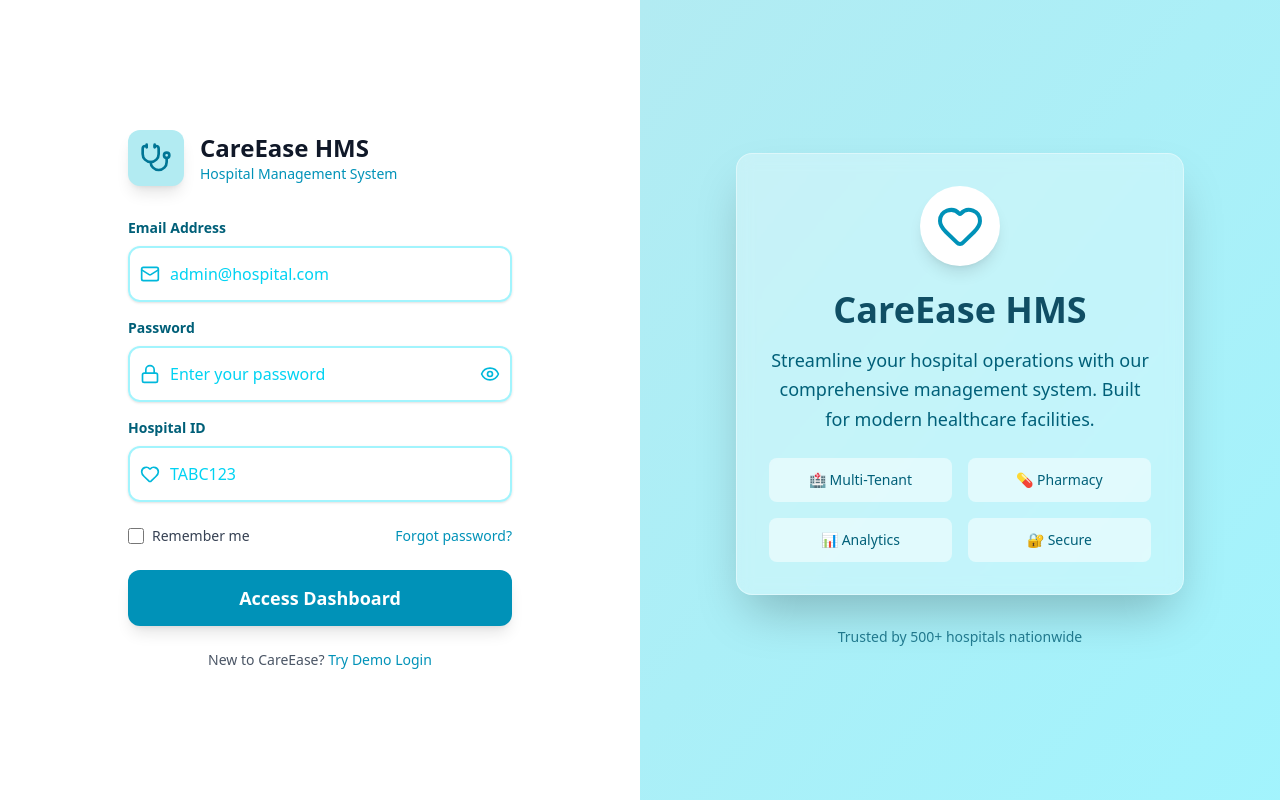
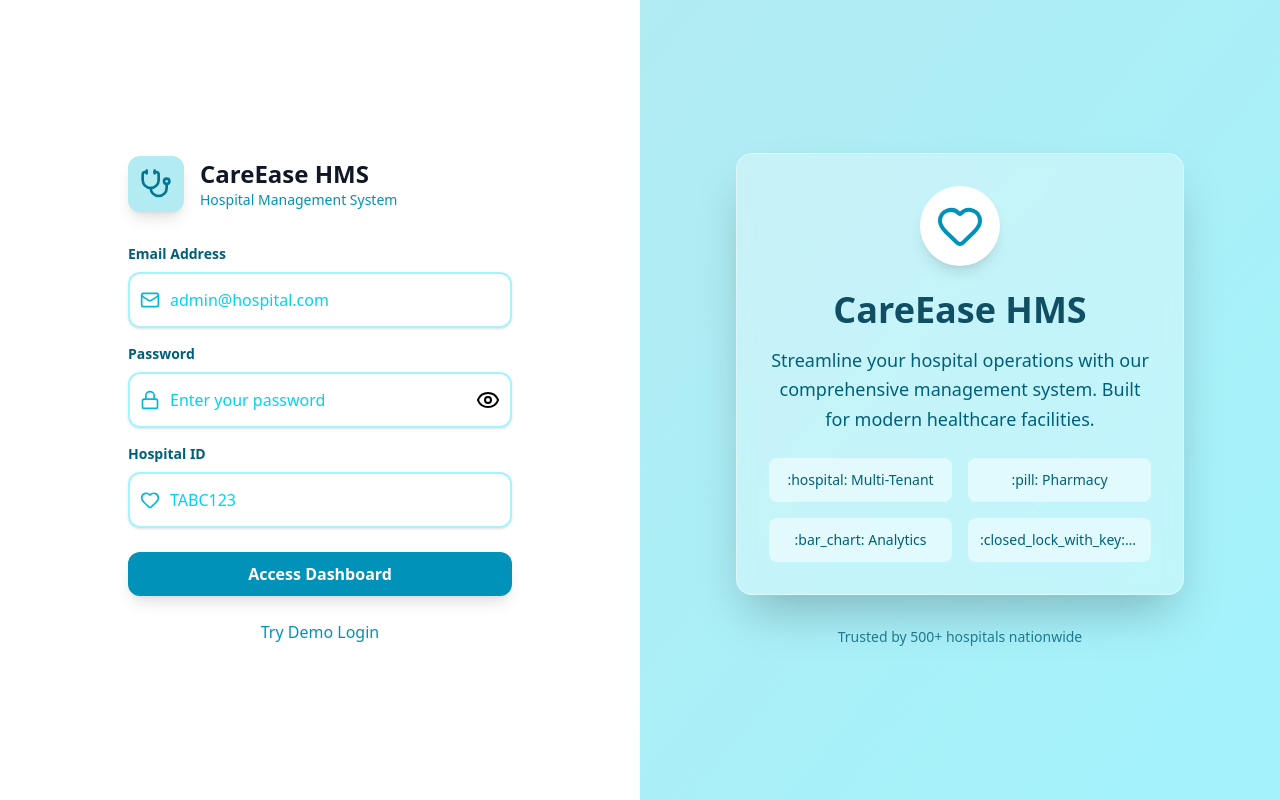
Before and after one commit to faizanalam9835/CareEase, a React (Vite) app in the folder Frontend/: page /login in a window 1280 px wide. Built offline with nearby package versions, Linux system fonts and the light colour scheme.

Commit message:
fixing bugs

```diff
--- a/Frontend/src/Pages/Verify.jsx
+++ b/Frontend/src/Pages/Verify.jsx
@@ -1,6 +1,7 @@
 import React, { useEffect, useState } from 'react'
 import { useParams, useNavigate } from 'react-router-dom'
 import axios from 'axios'
+import Api from '../services/api'
 
 export default function Verify() {
   const { token } = useParams()
@@ -23,7 +24,7 @@ export default function Verify() {
   const verifyHospital = async () => {
     try {
       const res = await axios.get(
-        `${import.meta.env.VITE_API_URL}/hospital/verify/${token}`
+        `${Api.baseURL}/hospital/verify/${token}`
       )
 
       console.log('VERIFY RESPONSE:', res.data)
--- a/Frontend/src/Pages/auth/Login.jsx
+++ b/Frontend/src/Pages/auth/Login.jsx
@@ -16,18 +16,48 @@ const Login = () => {
 
   const onSubmit = async (data) => {
     setLoading(true)
+
     try {
+      console.log("📡 Calling login API...")
+
       const response = await authAPI.login(data)
 
-      // Store authentication data
+      console.log("✅ API Response:", response)
+
+      // ✅ Handle failed response
+      if (!response || !response.success) {
+        toast.error(response?.error || "Login failed")
+        return
+      }
+
+      // ✅ Store auth data
       authAPI.storeAuthData(response)
 
-      toast.success(`Welcome back, ${response.user.firstName}!`)
-      navigate('/dashbooard')
-      window.reload.href()
+      // ✅ Safe access user
+      const firstName = response?.user?.firstName || "User"
+
+      toast.success(`Welcome back, ${firstName}!`)
+
+      // ✅ Navigate only if success
+      navigate('/app/dashboard')
+
     } catch (error) {
-      const errorMessage = error.response?.data?.error || 'Login failed!'
+      console.error("❌ Login Error:", error)
+
+      // ✅ Network error
+      if (error.message === "Network Error") {
+        toast.error("Server unreachable. Check internet or backend.")
+        return
+      }
+
+      // ✅ Backend error
+      const errorMessage =
+        error.response?.data?.error ||
+        error.message ||
+        "Something went wrong"
+
       toast.error(errorMessage)
+
     } finally {
       setLoading(false)
     }
@@ -38,7 +68,8 @@ const Login = () => {
       {/* Left Side - Login Form */}
       <div className="flex-1 flex flex-col justify-center py-8 px-4 sm:px-6 lg:px-8 xl:px-12 bg-white">
         <div className="mx-auto w-full max-w-sm sm:max-w-md lg:max-w-none lg:w-96">
-          {/* Mobile Logo - Only show on small screens */}
+
+          {/* Mobile Logo */}
           <div className="lg:hidden flex justify-center mb-8">
             <div className="bg-[#b2ebf2] rounded-xl p-3 shadow-lg">
               <Stethoscope className="h-8 w-8 text-cyan-700" />
@@ -49,7 +80,7 @@ const Login = () => {
             </div>
           </div>
 
-          {/* Desktop Logo - Only show on large screens */}
+          {/* Desktop Logo */}
           <div className="hidden lg:block">
             <div className="flex items-center">
               <div className="bg-[#b2ebf2] rounded-xl p-3 shadow-lg">
@@ -63,8 +94,9 @@ const Login = () => {
           </div>
 
           <div className="mt-8">
-            <div className="mt-6">
             <form className="space-y-4 sm:space-y-6" onSubmit={handleSubmit(onSubmit)}>
+
+              {/* Inputs */}
               <div className="space-y-4">
                 <Input
                   label="Email Address"
@@ -72,7 +104,6 @@ const Login = () => {
                   icon={<Mail className="h-4 w-4 sm:h-5 sm:w-5 text-cyan-500" />}
                   placeholder="admin@hospital.com"
                   error={errors.email}
-                    className="text-sm sm:text-base"
                   {...register('email', {
                     required: 'Email is required',
                     pattern: {
@@ -88,17 +119,12 @@ const Login = () => {
                   icon={<Lock className="h-4 w-4 sm:h-5 sm:w-5 text-cyan-500" />}
                   placeholder="Enter your password"
                   error={errors.password}
-                    className="text-sm sm:text-base"
                   rightIcon={
                     <button
                       type="button"
                       onClick={() => setShowPassword(!showPassword)}
-                        className="text-cyan-500 hover:text-cyan-600 transition-colors"
                     >
-                        {showPassword ?
-                          <EyeOff className="h-4 w-4 sm:h-5 sm:w-5" /> :
-                          <Eye className="h-4 w-4 sm:h-5 sm:w-5" />
-                        }
+                      {showPassword ? <EyeOff /> : <Eye />}
                     </button>
                   }
                   {...register('password', {
@@ -116,76 +142,44 @@ const Login = () => {
                   placeholder="TABC123"
                   icon={<Heart className="h-4 w-4 sm:h-5 sm:w-5 text-cyan-500" />}
                   error={errors.tenantId}
-                    className="text-sm sm:text-base"
                   {...register('tenantId', {
                     required: 'Hospital ID is required'
                   })}
                 />
               </div>
 
-                <div className="flex flex-col sm:flex-row sm:items-center sm:justify-between space-y-3 sm:space-y-0">
-                  <div className="flex items-center">
-                    <input
-                      id="remember-me"
-                      name="remember-me"
-                      type="checkbox"
-                      className="h-4 w-4 text-cyan-600 focus:ring-cyan-500 border-gray-300 rounded"
-                    />
-                    <label htmlFor="remember-me" className="ml-2 block text-sm text-gray-700">
-                      Remember me
-                    </label>
-                  </div>
-
-                  <div className="text-sm">
-                    <a href="#" className="font-medium text-cyan-600 hover:text-cyan-500 transition-colors">
-                      Forgot password?
-                    </a>
-                  </div>
-                </div>
-
-                <div>
+              {/* Submit */}
               <Button
                 type="submit"
-                    variant="primary"
-                    size="large"
-                    loading={loading}
-                    className="w-full bg-cyan-600 hover:bg-cyan-700 focus:ring-cyan-500 shadow-lg hover:shadow-xl transform hover:-translate-y-0.5 transition-all duration-200 font-semibold text-sm sm:text-base"
+                disabled={loading}
+                className="w-full bg-cyan-600 hover:bg-cyan-700 text-white py-2 rounded-lg font-semibold"
               >
-                    Access Dashboard
+                {loading ? "Loading..." : "Access Dashboard"}
               </Button>
-                </div>
 
+              {/* Demo Button */}
               <div className="text-center">
-                  <p className="text-xs sm:text-sm text-gray-600">
-                    New to CareEase?{' '}
                 <button
                   type="button"
-                      className="font-medium text-cyan-600 hover:text-cyan-500 transition-colors"
+                  className="text-cyan-600"
                   onClick={() => {
-                        // Auto-fill demo credentials
-                        const emailInput = document.querySelector('input[name="email"]')
-                        const passwordInput = document.querySelector('input[name="password"]')
-                        const tenantInput = document.querySelector('input[name="tenantId"]')
-
-                        if (emailInput) emailInput.value = 'admin@apollo.com'
-                        if (passwordInput) passwordInput.value = 'Admin@123'
-                        if (tenantInput) tenantInput.value = 'TDADBA9CB'
-
-                        toast.success('Demo credentials filled! Click Access Dashboard.')
+                    document.querySelector('input[name="email"]').value = 'admin@apollo.com'
+                    document.querySelector('input[name="password"]').value = 'Admin@123'
+                    document.querySelector('input[name="tenantId"]').value = 'TDADBA9CB'
+                    toast.success('Demo credentials filled!')
                   }}
                 >
                   Try Demo Login
                 </button>
-                  </p>
               </div>
+
             </form>
           </div>
         </div>
       </div>
-      </div>
 
-      {/* Right Side - Branding Section - Hidden on mobile */}
-      <div className="hidden lg:flex flex-1 flex-col justify-center items-center bg-gradient-to-br from-[#b2ebf2] to-cyan-200 p-8 xl:p-12">
+      {/* Right Side same as before */}
+      <div className="hidden lg:flex flex-1 flex-col justify-center items-center bg-gradient-to-br from-[#B2EBF2] to-cyan-200 p-8 xl:p-12">
         <div className="max-w-md text-center w-full">
           <div className="bg-white/30 backdrop-blur-sm rounded-2xl p-6 sm:p-8 shadow-2xl border border-white/40">
             <div className="bg-white rounded-full p-3 sm:p-4 w-16 h-16 sm:w-20 sm:h-20 mx-auto mb-4 sm:mb-6 shadow-lg">
@@ -203,16 +197,16 @@ const Login = () => {
 
             <div className="grid grid-cols-2 gap-2 sm:gap-4 text-xs sm:text-sm text-cyan-800">
               <div className="flex items-center justify-center p-2 sm:p-3 bg-white/50 rounded-lg">
-                <span className="truncate">🏥 Multi-Tenant</span>
+                <span className="truncate">:hospital: Multi-Tenant</span>
               </div>
               <div className="flex items-center justify-center p-2 sm:p-3 bg-white/50 rounded-lg">
-                <span className="truncate">💊 Pharmacy</span>
+                <span className="truncate">:pill: Pharmacy</span>
               </div>
               <div className="flex items-center justify-center p-2 sm:p-3 bg-white/50 rounded-lg">
-                <span className="truncate">📊 Analytics</span>
+                <span className="truncate">:bar_chart: Analytics</span>
               </div>
               <div className="flex items-center justify-center p-2 sm:p-3 bg-white/50 rounded-lg">
-                <span className="truncate">🔐 Secure</span>
+                <span className="truncate">:closed_lock_with_key: Secure</span>
               </div>
             </div>
           </div>
@@ -224,7 +218,7 @@ const Login = () => {
       </div>
 
       {/* Mobile Branding - Show only on mobile */}
-      <div className="lg:hidden bg-gradient-to-br from-[#b2ebf2] to-cyan-200 py-8 px-6">
+      <div className="lg:hidden bg-gradient-to-br from-[#B2EBF2] to-cyan-200 py-8 px-6">
         <div className="max-w-sm mx-auto text-center">
           <div className="bg-white/30 backdrop-blur-sm rounded-2xl p-6 shadow-xl border border-white/40">
             <div className="bg-white rounded-full p-3 w-16 h-16 mx-auto mb-4 shadow-lg">
@@ -241,16 +235,16 @@ const Login = () => {
 
             <div className="grid grid-cols-2 gap-2 text-xs text-cyan-800">
               <div className="flex items-center justify-center p-2 bg-white/50 rounded-lg">
-                <span>🏥 Multi-Tenant</span>
+                <span>:hospital: Multi-Tenant</span>
               </div>
               <div className="flex items-center justify-center p-2 bg-white/50 rounded-lg">
-                <span>💊 Pharmacy</span>
+                <span>:pill: Pharmacy</span>
               </div>
               <div className="flex items-center justify-center p-2 bg-white/50 rounded-lg">
-                <span>📊 Analytics</span>
+                <span>:bar_chart: Analytics</span>
               </div>
               <div className="flex items-center justify-center p-2 bg-white/50 rounded-lg">
-                <span>🔐 Secure</span>
+                <span>:closed_lock_with_key: Secure</span>
               </div>
             </div>
           </div>
--- a/Frontend/src/services/api.js
+++ b/Frontend/src/services/api.js
@@ -54,7 +54,7 @@ api.interceptors.response.use(
     if (error.response?.status === 401) {
       // Token expired or invalid
       localStorage.removeItem('auth');
-      window.location.href = '/login';
+
     }
 
     if (error.response?.status === 403) {
```
Also changed, not shown: Frontend/src/components/ui/Input.jsx (+8 -4 lines). Lines whose indentation alone changed are shown as unchanged.
